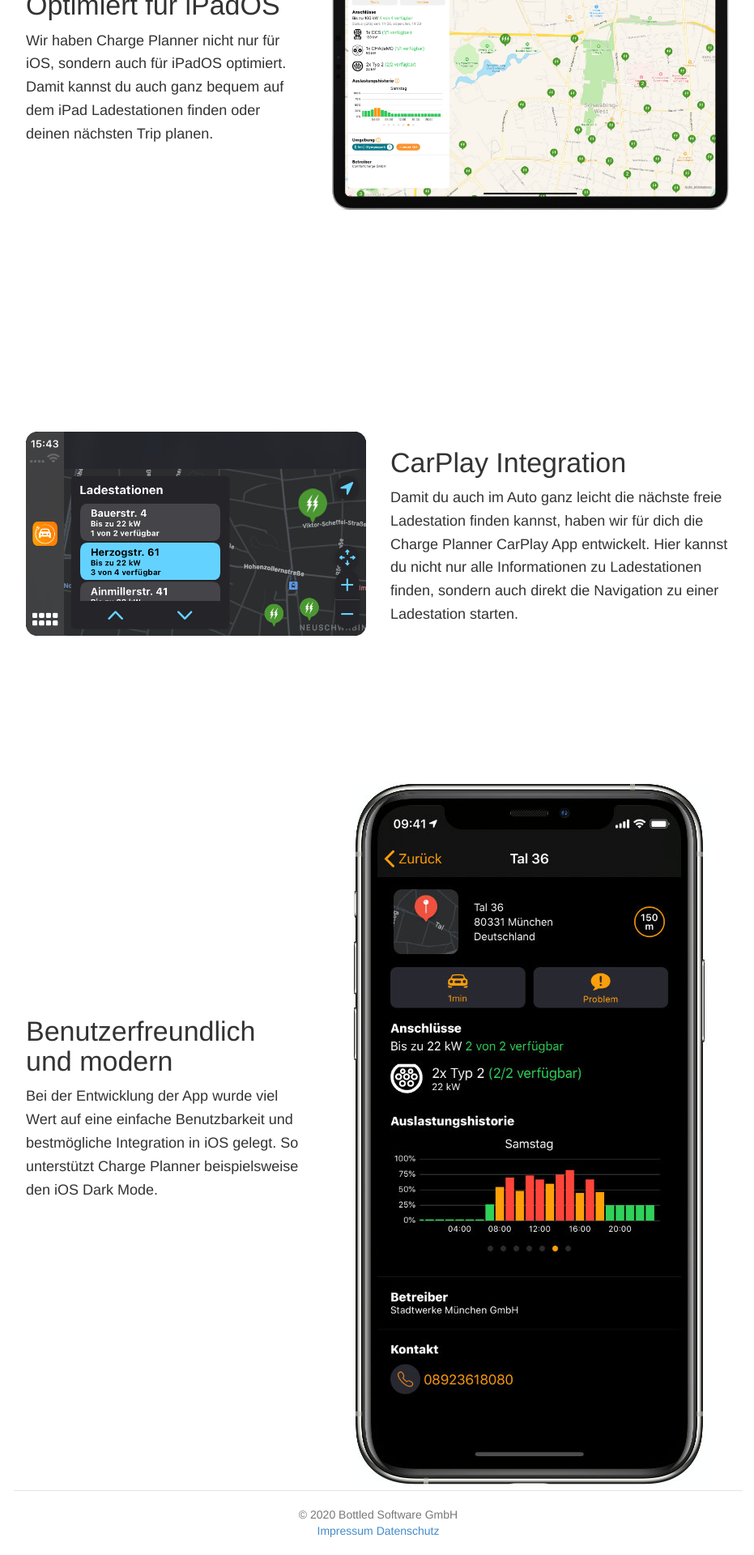
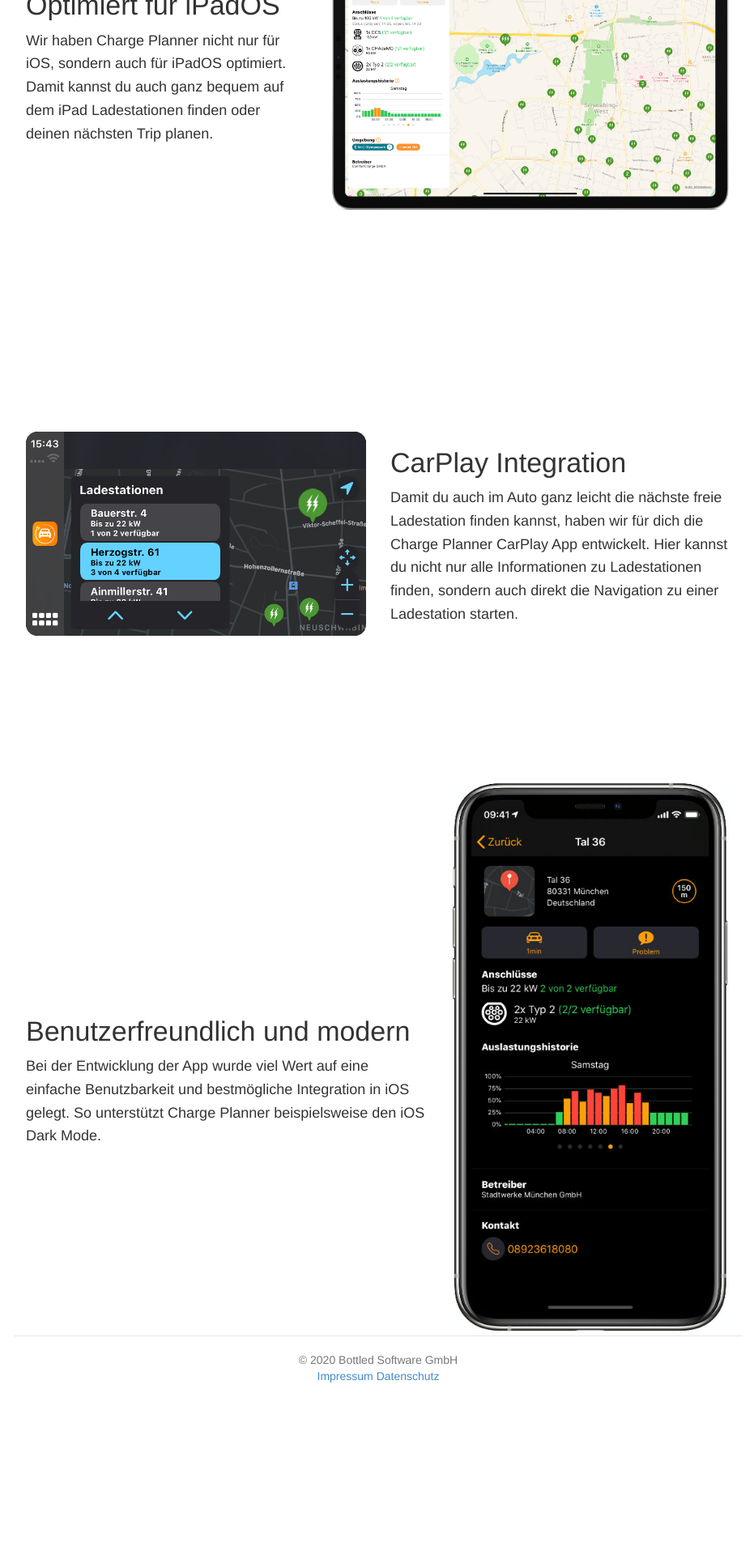
Before and after one commit to ChargePlanner/chargeplanner.github.io, a Jekyll site: the page built from index.html, in a window 1280 px wide. Shown: the part 3466-5386 px from the top of the page at 81% size, without its empty margins (173-1104 px from the left). Built offline with Jekyll 4.4.1, drawn with Linux system fonts in a browser that asks for light colours; after the commit the page ends 5195 px from its top, so only the background shows below that.

Commit message:
Fix issue with phone size darkmode image.

```diff
--- a/index.html
+++ b/index.html
@@ -221,14 +221,14 @@ navpill: index
   </div>
 
   <div class="row feature-presentation-even">
-    <div class="col-xs-12 col-sm-5 feature-text" style="margin-top: 10%;">
+    <div class="col-xs-12 col-sm-7 feature-text" style="margin-top: 10%;">
       <h1>Benutzerfreundlich und modern</h1>
       <p>
         Bei der Entwicklung der App wurde viel Wert auf eine einfache Benutzbarkeit und bestmögliche Integration in iOS
         gelegt. So unterstützt Charge Planner beispielsweise den iOS Dark Mode.
       </p>
     </div>
-    <div class=" col-xs-10 col-xs-offset-1 col-sm-7 col-sm-offset-0">
+    <div class=" col-xs-10 col-xs-offset-1 col-sm-5 col-sm-offset-0">
       <div class="ios">
         <img src="images/screenshots/darkmode.jpg" srcset="images/screenshots/darkmode@2x.jpg 2x"
           alt="Screenshot Darkmode" />
```
